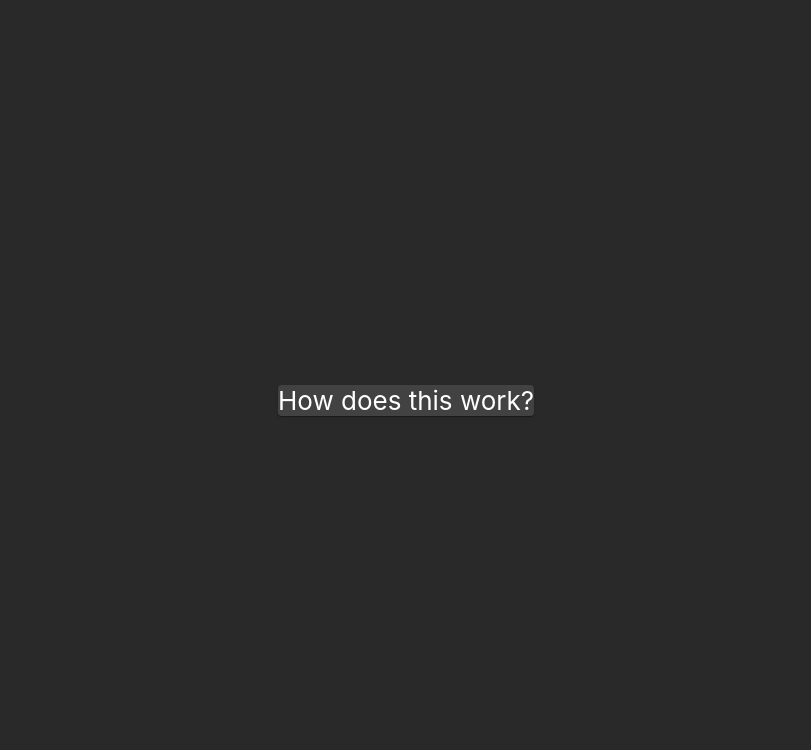
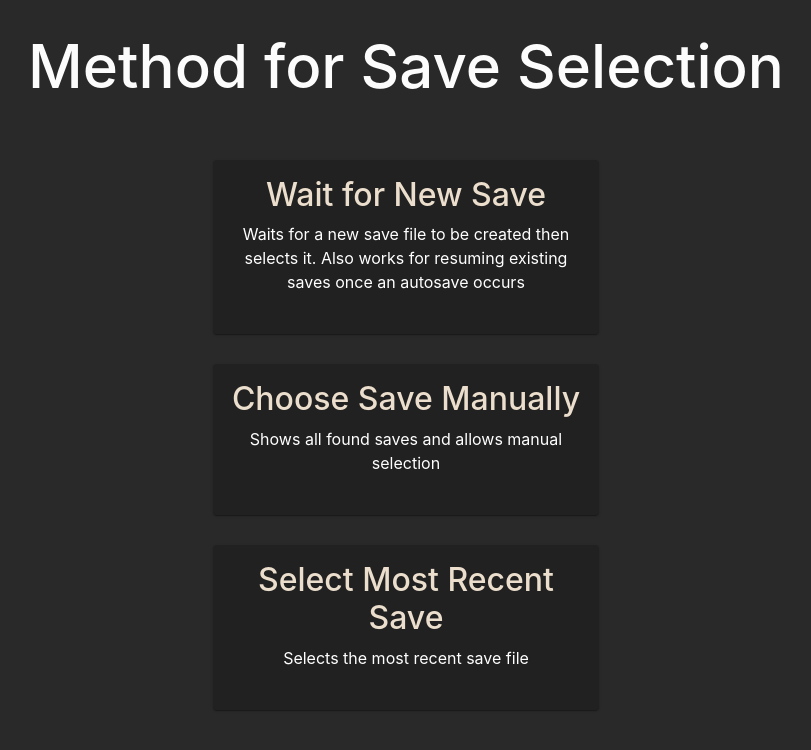
Before and after one commit to benreid24/Stellaru, a React (Create React App) app in the folder frontend/: page / in a window 1280 px wide. Shown: the top 750 px of the page, without its empty margins (234-1045 px from the left). Built offline with nearby package versions, Linux system fonts and the light colour scheme.

Commit message:
Implement save choose method selection and partial save selection

```diff
--- a/frontend/package.json
+++ b/frontend/package.json
@@ -8,10 +8,10 @@
     "@testing-library/jest-dom": "^4.2.4",
     "@testing-library/react": "^9.5.0",
     "@testing-library/user-event": "^7.2.1",
+    "bootstrap": "^4.5.0",
     "react": "^16.13.1",
     "react-dom": "^16.13.1",
-    "react-scripts": "3.4.1",
-    "reactstrap": "^8.5.1"
+    "react-scripts": "3.4.1"
   },
   "scripts": {
     "start": "react-scripts start",
--- a/frontend/public/index.html
+++ b/frontend/public/index.html
@@ -24,7 +24,7 @@
       work correctly both with client-side routing and a non-root public URL.
       Learn how to configure a non-root public URL by running `npm run build`.
     -->
-    <title>React App</title>
+    <title>Stellaru</title>
   </head>
   <body>
     <noscript>You need to enable JavaScript to run this app.</noscript>
--- a/frontend/src/App.css
+++ b/frontend/src/App.css
@@ -1,10 +1,26 @@
 .App {
   background-color: #292929;
   text-align: center;
-  min-height: 100vh;
-  display: flex;
-  flex-direction: column;
-  align-items: center;
-  justify-content: center;
-  font-size: calc(10px + 2vmin);
 }
+
+body {
+  color: #fcfcfc !important;
+  background-color: #292929 !important;
+  min-height: 100%;
+  overflow: hidden;
+  text-align: center;
+}
+
+.row {
+  padding-bottom: 30px;
+}
+
+.noselect {
+  -webkit-touch-callout: none; /* iOS Safari */
+    -webkit-user-select: none; /* Safari */
+     -khtml-user-select: none; /* Konqueror HTML */
+       -moz-user-select: none; /* Old versions of Firefox */
+        -ms-user-select: none; /* Internet Explorer/Edge */
+            user-select: none; /* Non-prefixed version, currently
+                                  supported by Chrome, Edge, Opera and Firefox */
+}
--- a/frontend/src/App.js
+++ b/frontend/src/App.js
@@ -3,6 +3,8 @@ import {createMuiTheme} from '@material-ui/core'
 import {ThemeProvider} from '@material-ui/core'
 
 import './App.css';
+import 'bootstrap/dist/css/bootstrap.min.css';
+
 import SaveChooser from './SaveChooser/SaveChooser';
 
 const darkTheme = createMuiTheme({
--- /dev/null
+++ b/frontend/src/SaveChooser/MethodChooser.js
@@ -0,0 +1,76 @@
+import React from 'react';
+
+import Card from '@material-ui/core/Card';
+import CardContent from '@material-ui/core/CardContent';
+
+const Methods = Object.freeze({'wait': 'wait', 'choose': 'choose', 'latest': 'latest'});
+const MethodTitles = Object.freeze({
+    [Methods.wait]: 'Wait for New Save',
+    [Methods.latest]: 'Select Most Recent Save',
+    [Methods.choose]: 'Choose Save Manually'
+});
+const MethodDescs = Object.freeze({
+    [Methods.wait]: 'Waits for a new save file to be created then selects it. Also works for resuming existing saves once an autosave occurs',
+    [Methods.latest]: 'Selects the most recent save file',
+    [Methods.choose]: 'Shows all found saves and allows manual selection'
+});
+
+class MethodCard extends React.Component {
+    constructor(props) {
+        super(props);
+        this.state = {
+            title: props.title,
+            desc: props.desc
+        };
+    }
+
+    render() {
+        return (
+            <Card className="saveCardDiv">
+                <CardContent style={{textAlign: "center"}}>
+                    <h2 className="methodName noselect">{this.props.title}</h2>
+                    <p className="noselect">{this.props.desc}</p>
+                </CardContent>
+            </Card>
+        );
+    }
+}
+
+class MethodChooser extends React.Component {
+    constructor(props) {
+        super(props);
+
+        this.state = {
+            chooseCb: props.onchoose
+        };
+    }
+
+    renderMethod(method) {
+        return (
+            <div className="row" key={method} onClick={() => {this.state.chooseCb(method);}}>
+                <div className="col-4"></div>
+                <div className="col-4">
+                <MethodCard
+                    title={MethodTitles[method]}
+                    desc={MethodDescs[method]}
+                />
+                </div>
+            </div>
+        );
+    }
+
+    render() {
+        let methods = [];
+        for (let method in Methods) {
+            methods.push(this.renderMethod(method));
+        }
+        return (
+            <div>
+                <h1 className="saveChooseHeader">Method for Save Selection</h1>
+                {methods}
+            </div>
+        );
+    }
+}
+
+export default MethodChooser;
--- a/frontend/src/SaveChooser/SaveCard.js
+++ /dev/null
@@ -1,21 +0,0 @@
-import React from 'react';
-
-import Card from '@material-ui/core/Card';
-
-class SaveCard extends React.Component {
-    constructor(props) {
-        super(props);
-
-        // TODO ?
-    }
-
-    render() {
-        return (
-            <Card className="SaveCard">
-                How does this work?
-            </Card>
-        );
-    }
-}
-
-export default SaveCard;
--- /dev/null
+++ b/frontend/src/SaveChooser/SaveChooser.css
@@ -0,0 +1,50 @@
+.saveChooser {
+    padding: 30px;
+}
+
+.saveChooseHeader {
+    padding-bottom: 50px;
+    font-size: 45pt;
+}
+
+.methodName {
+    color: #ecdecc;
+}
+
+.saveCardDiv {
+    padding: 0px;
+    background-color: #212121 !important;
+    cursor: pointer;
+    width: 100%;
+    height: 100%;
+}
+
+.saveCardDiv:hover {
+    background-color: #303030 !important;
+}
+
+.saveCardDiv:active {
+    background-color: #252525 !important;
+}
+
+.saveName {
+    color: #aaddff;
+}
+
+.saveGameDate {
+    float: left;
+    color: #ededed;
+}
+
+.saveFileDatetime {
+    float: right;
+}
+
+.saveFileTime {
+    color: #c0c0c0;
+    padding-left: 6pt;
+}
+
+.saveFileDate {
+    color: #c0c0c0;
+}
--- a/frontend/src/SaveChooser/SaveChooser.js
+++ b/frontend/src/SaveChooser/SaveChooser.js
@@ -1,16 +1,30 @@
 import React from 'react';
 
-import SaveCard from './SaveCard';
+import MethodChooser from './MethodChooser';
+
+import './SaveChooser.css';
+
+const State = Object.freeze({'chooseMethod': 0, 'waitSave': 1, 'chooseSave': 2});
 
 class SaveChooser extends React.Component {
     constructor(props) {
         super(props);
-        // TODO
+
+        this.state = {
+            state: State.chooseMethod
+        };
+    }
+
+    methodChose(method) {
+        console.log(method);
     }
 
     render() {
         return (
-            <SaveCard></SaveCard>
+            <div className="saveChooser">
+                {this.state.state === State.chooseMethod && <MethodChooser onchoose={this.methodChose}></MethodChooser>}
+                {this.state.state === State.chooseSave && <SaveChooser></SaveChooser>}
+            </div>
         );
     }
 }
```
Also changed, not shown: frontend/src/SaveChooser/SaveSelector.js (added, +51 -0 lines), 1 other file (tests, documents, lock files or other folders).
